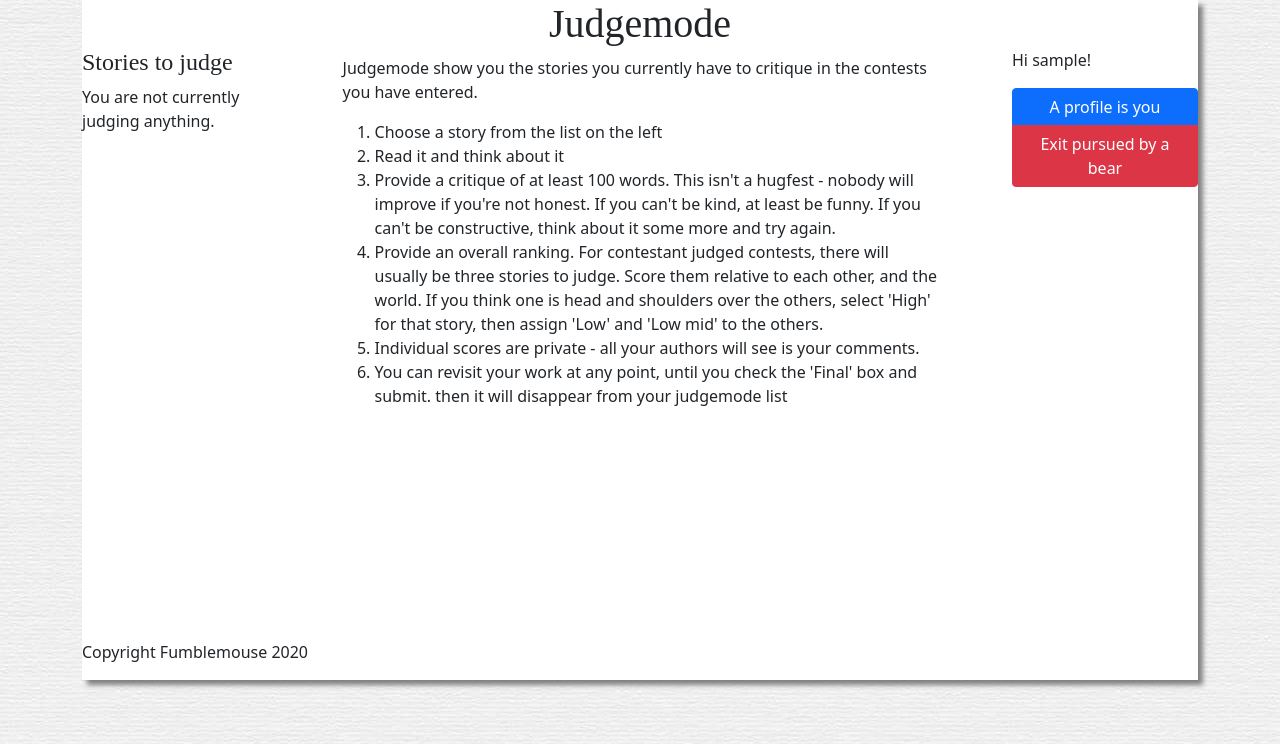
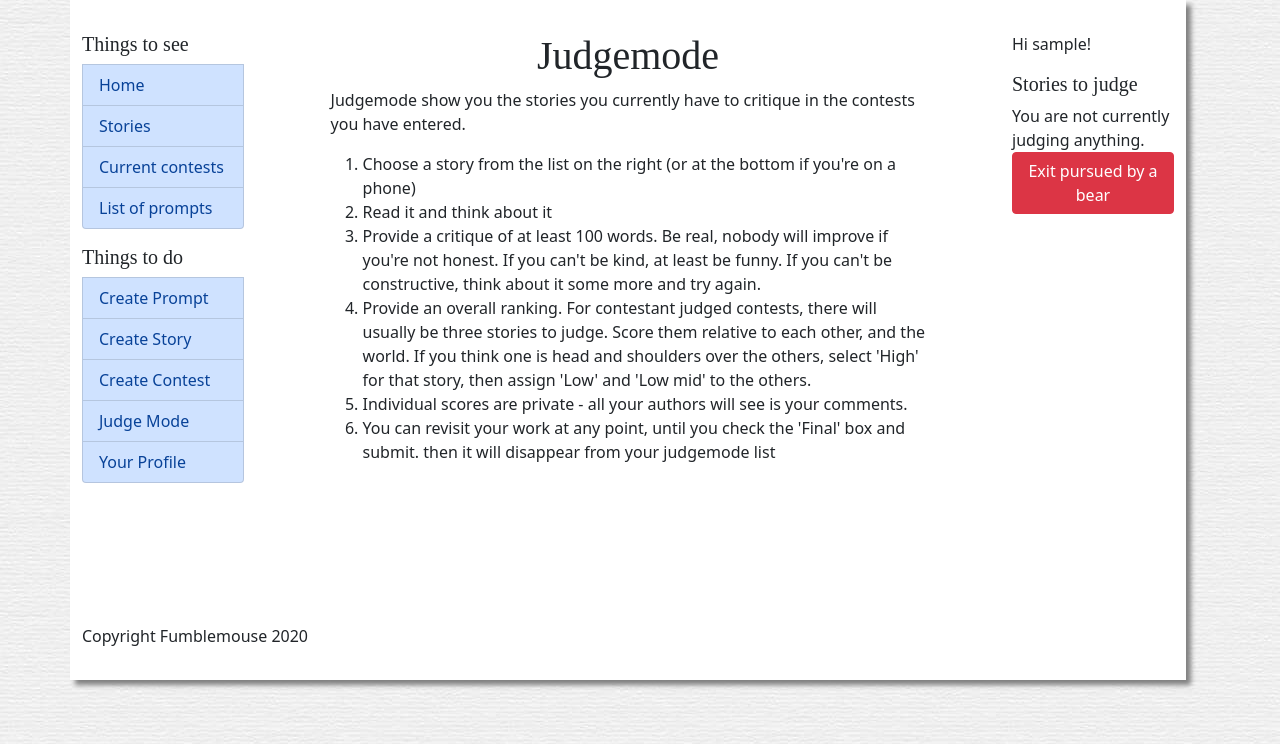
Before and after one commit to Fumblemouse/thunderdome-writing-contest, a Django app: page /judgemode in a window 1280 px wide. Shown: the part 56-800 px from the top of the page. Run offline with Django 3.2, Linux system fonts and the light colour scheme; the visitor is signed in with stand-in values (Sample User, id 1); data that the repository does not hold is empty; some web fonts are replaced.

Commit message:
judging score limit plus additional formatting work

```diff
--- a/td2/baseapp/static/baseapp/css/baseapp.css
+++ b/td2/baseapp/static/baseapp/css/baseapp.css
@@ -17,12 +17,12 @@ body > .container {
   }
 
   nav.list-group {
-   margin: 3em 0 1em 0;
+   margin: 0 0 1em 0;
 
   }
 
   #page-content  .col-md-2 {
-    padding-top: 3em;
+    padding-top: 0;
   }
 
   form {
@@ -35,8 +35,7 @@ body > .container {
   }
 
   form input.btn-primary {
-      display:block;
-      text-align:right;
+    margin-left:80%;
   }
 
   table {
@@ -47,9 +46,8 @@ body > .container {
       display: block;
   }
 
-  .tdBold {
-    font-weight: bolder;
-  }
+
+
 
   img#logo-image {
      xheight:45px;
@@ -57,11 +55,22 @@ body > .container {
 
   }
 
-  #main-content {
+
+p, ol, ul  {
 
     max-width:65ch;
     margin:auto;
   }
+
+blockquote {
+    max-width:55ch;
+    margin:auto !important;
+
+}
+.blockquote-footer {
+    margin-top:0 !important;
+}
+
   #logo-cell {
       background-color:white;
       min-width: 300px;
@@ -69,7 +78,7 @@ body > .container {
   #page-content {
     max-width:100%;
     min-height:85vh;
-    margin-bottom: 1em;
+    padding: 2em 0 1em 0;
     background-color: white;
     box-shadow: 5px 5px 5px grey;
   }
@@ -77,13 +86,10 @@ body > .container {
 
     #main-header {
         position:relative;
-        xleft:.3em;
-        xpadding: .5em .5em .5em 0;
+        padding: 0;
         text-align:center;
     }
-    #page-content > .col {
-      padding-top: 3em;
-    }
+
 
 @media (max-width: 768px) {
     #main-header {
@@ -91,19 +97,20 @@ body > .container {
         padding-top: .5em;
     }
     #page-content {
-      box-shadow: none;
+        box-shadow: none;
+        --bs-gutter-x: 0rem;
     }
     body {
-      background: url('');
-      padding:0;
+        background: url('');
+        padding:0;
     }
     nav.list-group {
         margin: 0 0 1em 0;
 
     }
     .container {
-      padding:0;
-      margin:0;
+        xpadding:0;
+        xmargin:0;
 
     }
 
--- a/td2/baseapp/templates/baseapp/base-form.html
+++ b/td2/baseapp/templates/baseapp/base-form.html
@@ -5,7 +5,7 @@
         </div>
     {% endfor %}
 {% endif %}
-<div class="row">
+<div class="row form-row" >
     {% for field in form %}
 
         {% if field.errors %}
--- a/td2/baseapp/templates/baseapp/base.html
+++ b/td2/baseapp/templates/baseapp/base.html
@@ -29,20 +29,20 @@
                         </a>
                     </div>
                     <div class="col-md-8"  >
-                    {% for message in messages %}
-                    <div class="alert {{ message.tags }} alert-dismissible" role="alert">
-                    <!--button type="button" class="close" data-dismiss="alert" aria-label="Close">
-                        <span aria-hidden="true">&times;</span>
-                    </button -->
-                    {{ message }}
-                    </div>
-                {% endfor %}
-                    </div>
+
                     <!-- <div class="col-md-2"  >
                     </div>-->
             </div>
             </header>
-            <div class="row g-0" id="page-content">
+            <div class="row" id="page-content">
+                         {% for message in messages %}
+                            <div class="alert {{ message.tags }} alert-dismissible" role="alert">
+                            <!--button type="button" class="close" data-dismiss="alert" aria-label="Close">
+                                <span aria-hidden="true">&times;</span>
+                            </button -->
+                            {{ message }}
+                            </div>
+                        {% endfor %}
 
                 <div class="col-md-2 ">
 
@@ -80,17 +80,20 @@
 
                 <aside class="col-md-2">
 
-                    {% block aside %}
                         {% if user.is_authenticated %}
                             <p>Hi {{ user.username }}!</p>
-                            <div class="btn-group-vertical">
-                                <a class="btn btn-primary" href="{% url 'profile' %}">A profile is you</a>
-                                <a  href="{% url 'logout' %}" class="btn btn-danger" >Exit pursued by a bear</a>
-                                </div>
-
                         {% endif %}
 
+
+                    {% block aside %}
+
                     {% endblock aside %}
+
+                    {% if user.is_authenticated %}
+                        <div class="btn-group-vertical">
+                            <a  href="{% url 'logout' %}" class="btn btn-danger" >Exit pursued by a bear</a>
+                        </div>
+                    {% endif %}
 
                 </aside>
                 <footer class="footer mt-auto py-3 container">
--- a/td2/baseapp/templates/baseapp/create-story.html
+++ b/td2/baseapp/templates/baseapp/create-story.html
@@ -15,10 +15,8 @@
 {% block content %}
 
 <form method = "post">
-    <table class="table">
         {% csrf_token %}
         {% include 'baseapp/base-form.html' %}
-    </table>
     <input type="submit" value="Submit" class='btn btn-primary'>
 
 </form>
--- a/td2/baseapp/views.py
+++ b/td2/baseapp/views.py
@@ -78,7 +78,6 @@ def view_stories(request):
     else:
         stories_context = Story.objects.all()
 
-
     return render(request, 'baseapp/view-stories.html', {'stories_context': stories_context})
 
 def view_stories_by_author(request, username):
--- a/td2/profiles/forms.py
+++ b/td2/profiles/forms.py
@@ -35,8 +35,7 @@ class UserUpdateForm(BaseForm):
 
 class ProfileUpdateForm(BaseForm):
     """update profile model fields"""
-    bio = forms.CharField(widget=forms.Textarea,required=False)
-    public_profile = forms.BooleanField(required=False, help_text="Leave this unchecked to keep your work private from anyone except necessary contestants. <em>NB</em>: If checked, you will still  need to set public visibility on each story")
+
     class Meta:
         model = Profile
         fields = 'bio', 'public_profile'
--- a/td2/profiles/models.py
+++ b/td2/profiles/models.py
@@ -1,5 +1,6 @@
 """Models from profiles app"""
 from django.db import models
+from tinymce import models as tinymce_models
 from django.conf import settings
 from django.db.models.signals import post_save
 from django.dispatch import receiver
@@ -10,8 +11,12 @@ class Profile(models.Model):
         settings.AUTH_USER_MODEL,
         on_delete=models.CASCADE,
         primary_key=True,)
-    bio = models.TextField()
-    public_profile = models.BooleanField(default=False, )
+    bio = tinymce_models.HTMLField()
+    public_profile = models.BooleanField(
+        default=False,
+        help_text='Leave this unchecked to keep your work private from anyone except necessary contestants.'
+        '<em>NB:</em> If checked, you will still  need to set public visibility on each story'
+    )
     timezone = models.CharField(default="Pacific/Auckland", max_length=100)
 
     def __str__(self):
--- a/td2/promptarena/models.py
+++ b/td2/promptarena/models.py
@@ -193,7 +193,7 @@ class Crit(models.Model):
         default=False,
         help_text="Check this box if you are finished with your critique. Be warned! - once submitted with this box checked no further edits can be made."
     )
-    wordcount = models.PositiveIntegerField(default=1000, null=True)
+    wordcount = models.PositiveIntegerField(default=100, null=True)
 
     def __str__(self):
         if self.reviewer and self.entry:
--- a/td2/promptarena/templates/promptarena/judgemode.html
+++ b/td2/promptarena/templates/promptarena/judgemode.html
@@ -7,20 +7,30 @@
     {% endblock %}
 {% block header %}Judgemode{% endblock header %}
 
-{% block sidebar %}
-    <h3 class="h4">Stories to judge</h2>
+{% block aside %}
+
+
+    <h3 class="h5">Stories to judge</h2>
 
 {% if crit_list %}
 
     {% regroup crit_list by entry.contest as crit_list_regrouped %}
 
     {% for contest in crit_list_regrouped %}
-        <h4 class="h5">{{ contest.grouper }}</h3>
-            <ul>
-            {% for crit in contest.list %}
-                    <li><a href="{% url 'judgemode' crit.id %}">{% if crit.final %}Judged:{% endif %} {{ crit.entry.story.title }}</a></li>
-            {% endfor %}
-            </ul>
+        <nav aria-labelledby="{{ contest.grouper }}" class="list-group">
+        <h4 class="h6" id={{ contest.grouper }}>{{ contest.grouper }}</h4>
+        {% for crit in contest.list %}
+                <a class="nav-link list-group-item list-group-item-action
+                {% if crit.final %}
+                    list-group-item-secondary
+                {% else %}
+                    list-group-item-primary
+                {% endif %}" href="{% url 'judgemode' crit.id %}">
+                {% if crit.final %}
+                    <em>Judged</em>
+                {% endif %} {{ crit.entry.story.title }}</a>
+        {% endfor %}
+        </nav>
     {% endfor %}
 
 {% else %}
@@ -28,7 +38,7 @@
 {% endif %}
 
 
-{% endblock sidebar %}
+{% endblock aside %}
 
 {% block content %}
 {% if form %}
@@ -50,7 +60,7 @@
     {{ crit_context.story.content | safe }}
     <img src="{% static 'baseapp/img/flourish.png' %}" alt="logo" class="rounded mx-auto d-block" />
     {% if not crit_context.final %}
-        <form method = "post" id="form">
+        <form method = "post">
                 {% csrf_token %}
                 {% include 'baseapp/base-form.html' %}
             <input type="submit" value="Submit" class='btn btn-primary'>
@@ -60,9 +70,9 @@
 {% else %}
     <p>Judgemode show you the stories you currently have to critique in the contests you have entered.</p>
     <ol>
-        <li>Choose a story from the list on the left</li>
+        <li>Choose a story from the list on the right (or at the bottom if you're on a phone)</li>
         <li>Read it and think about it</li>
-        <li>Provide a critique of at least 100 words. This isn't a hugfest - nobody will improve if you're not honest.
+        <li>Provide a critique of at least 100 words. Be real, nobody will improve if you're not honest.
             If you can't be kind, at least be funny. If you can't be constructive, think about it some more and try again.</li>
         <li>Provide an overall ranking. For contestant judged contests, there will usually be three stories to judge.
             Score them relative to each other, and the world. If you think one is head and shoulders over the others,
--- a/td2/promptarena/templates/promptarena/view-current-contests.html
+++ b/td2/promptarena/templates/promptarena/view-current-contests.html
@@ -13,6 +13,7 @@
             <th>WordCount</th>
             <th>Action</th>
             <th>Status</th>
+            <th>Entries</th>
         </tr>
     {% for contest in current_contest_list.all %}
         <tr>
@@ -31,6 +32,9 @@
             <td>
                     {{ contest.status }}
             </td>
+            <td>
+                {{contest.entry_set.count}}
+            </td>
         </tr>
     {% endfor %}
     </table>
--- a/td2/promptarena/views.py
+++ b/td2/promptarena/views.py
@@ -215,19 +215,31 @@ def judgemode(request, crit_id = 0):
         crit_form = EnterCritForm(request.POST or None)
     if request.method == "POST":
         if crit_form.is_valid():
-            crit_wordcount = HTML_wordcount(crit_form.instance.content)
-            crit_form_uncommitted = crit_form.save(commit=False)
-            crit_form_uncommitted.wordcount = crit_wordcount
-            crit_form_uncommitted.reviewer = request.user
-            #crit_form_uncommitted.entry = crit.entry
-            #crit_form_uncommitted.story = crit.story
-            crit_form_uncommitted.save()
-            messages.success(request, 'You have successfully critted a contest entry')
+            #check that this rating has not been used before
+            used_scores = Crit.objects.filter(
+                entry__contest = crit.entry.contest,
+                reviewer = crit.reviewer,
+                score = crit.score,
+            ).exclude(
+                pk = crit.pk,
+            )
+            if used_scores:
+                messages.error(request, "You have already used that rank in this contest. Each rank given to an entry must be different.")
+            else:
+                #check wordcount not too little
+                crit_wordcount = HTML_wordcount(crit_form.instance.content)
+                crit_form_uncommitted = crit_form.save(commit=False)
+                crit_form_uncommitted.wordcount = crit_wordcount
+                crit_form_uncommitted.reviewer = request.user
+                #crit_form_uncommitted.entry = crit.entry
+                #crit_form_uncommitted.story = crit.story
+                crit_form_uncommitted.save()
+                messages.success(request, 'You have successfully critted a contest entry')
 
     crit_list = Crit.objects.filter(
         reviewer = request.user,
         entry__contest__status = 'JUDGEMENT'
-    )
+    ).order_by('final')
     context = {
         'crit_list': crit_list
     }
```
Also changed, not shown: td2/baseapp/templates/baseapp/home.html (+11 -2 lines), td2/baseapp/templates/baseapp/view-story.html (+8 -1 lines), td2/profiles/templates/profiles/settings.html (+5 -3 lines), td2/profiles/migrations/0004_auto_20210113_1606.py (added), td2/promptarena/migrations/0013_auto_20210113_1606.py (added).
